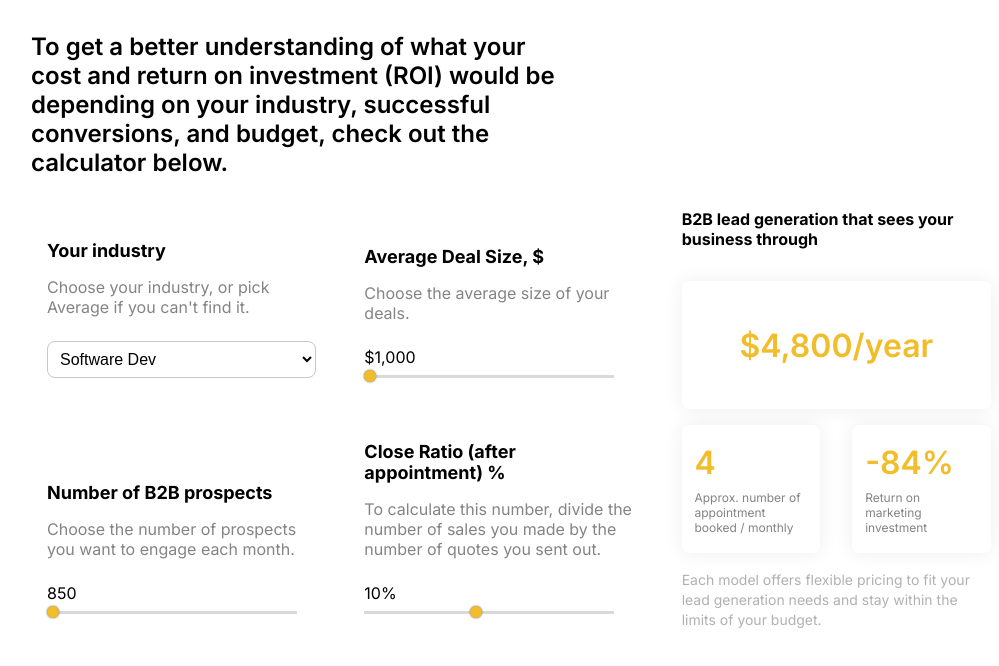
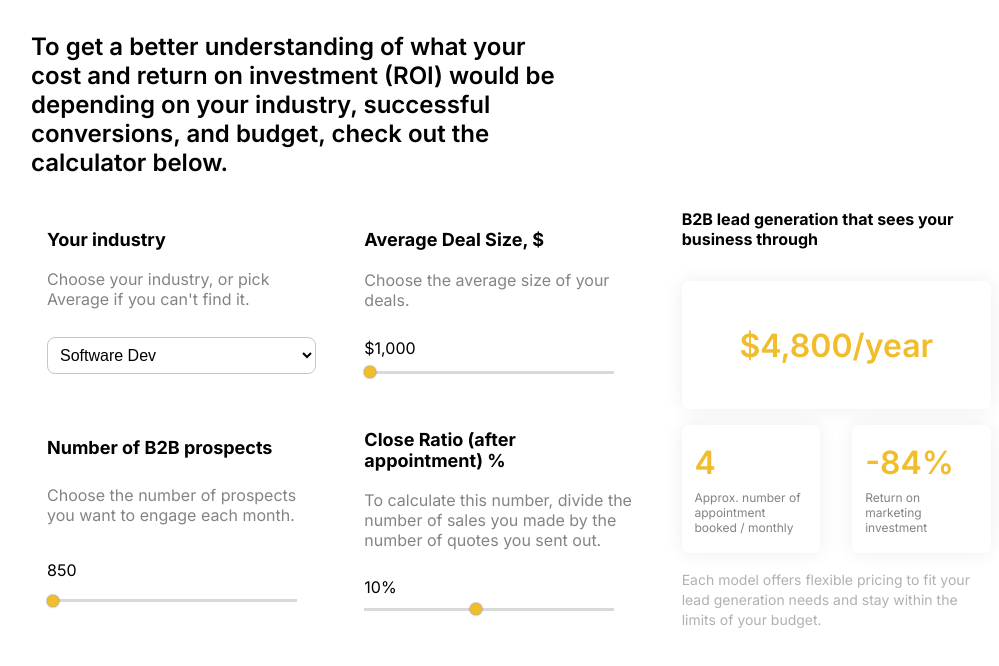
Before and after one commit to gcoronado5100/LDB-ROI-Calculator, a React (Create React App) app: page / in a window 1280 px wide. Shown: the top 666 px of the page, without its empty margins (129-1128 px from the left). Built offline with nearby package versions, Linux system fonts and the light colour scheme.

Commit message:
justy content fixed

```diff
--- a/src/App.css
+++ b/src/App.css
@@ -57,7 +57,7 @@ section{
     display: flex;
     flex-direction: column;
     gap:8px;
-    justify-content: end;
+    justify-content: space-evenly;
     padding: 1rem;
 }
 
```
